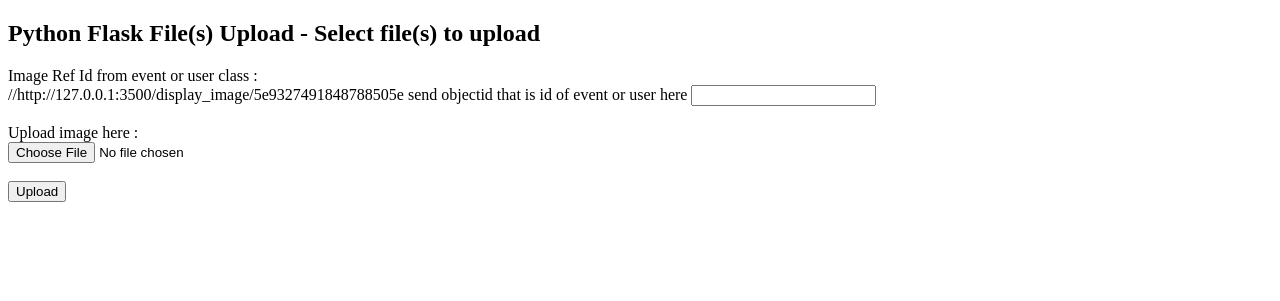
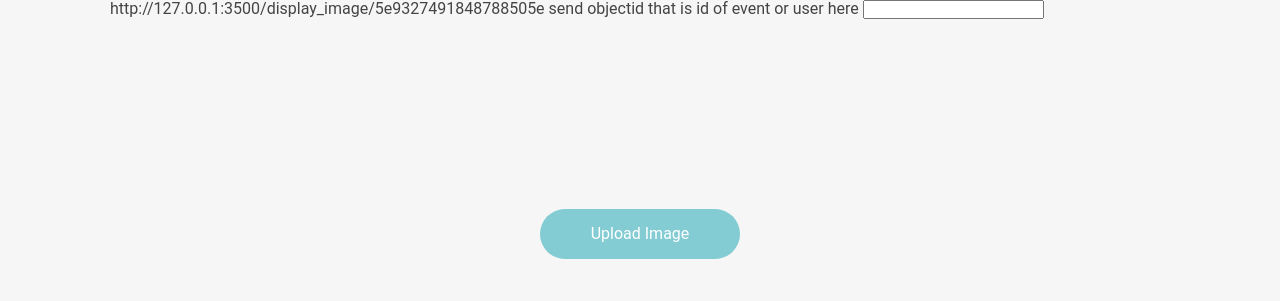
Before and after one commit to elavarasan92/wishmecardsPython, a Flask app: page /upload_image in a window 1280 px wide. Shown: the top 301 px of the page. Run offline with Flask 2, Linux system fonts and the light colour scheme; parts of the project's set-up code (start-up, migrations or seed data) failed here and were passed over.

Commit message:
image upload code

```diff
--- a/resources/render_html.py
+++ b/resources/render_html.py
@@ -1,5 +1,11 @@
 from flask import Response, request, render_template, jsonify, make_response
 from flask_restful import Resource
+
+
+class BusinessCardApi(Resource):
+    def get(self, id):
+        headers = {'Content-Type': 'text/html'}
+        return make_response(render_template('index.html', id=id), 200, headers)
 
 
 class RenderHTMLApi(Resource):
--- a/resources/routes.py
+++ b/resources/routes.py
@@ -2,7 +2,7 @@
 from .event_detail import EventDetailsApi, EventDetailApi
 from .image_detail import DisplayImageApi, UploadImageApi
 from .auth import SignupApi, LoginApi, LogoutApi, SocialAuthApi
-from .render_html import RenderHTMLApi
+from .render_html import RenderHTMLApi, BusinessCardApi
 from .reset_password import ForgotPassword, ResetPassword
 from .visiting_card import VisitingCardsApi, VisitingCardApi
 
@@ -30,3 +30,4 @@
     api.add_resource(ResetPassword, '/auth/reset')
 
     api.add_resource(RenderHTMLApi, '/')
+    api.add_resource(BusinessCardApi, '/<id>')
--- a/templates/file-upload.html
+++ b/templates/file-upload.html
@@ -1,13 +1,218 @@
-<!doctype html>
-<html>
+<!DOCTYPE html>
+<html lang="en" >
 <head>
-	<title>Python Flask File(s) Upload Example</title>
-	<script type="text/javascript" src="https://code.jquery.com/jquery-3.4.1.min.js"></script>
-	<script type="text/javascript">
-		$(document).ready(function (e) {
-			$('#upload').on('click', function () {
-				var form_data = new FormData();
-				var ins = document.getElementById('uploadFIle').files.length;
+  <meta charset="UTF-8">
+  <title>Wishmecards - Profile Picture Upload</title>
+	<style>
+	* {
+	margin: 0;
+	padding: 0;
+	box-sizing: border-box;
+}
+
+body {
+	background: #f6f6f6;
+	color: #444;
+	font-family: 'Roboto', sans-serif;
+	font-size: 16px;
+	line-height: 1;
+}
+
+.container {
+	max-width: 1100px;
+	padding: 0 20px;
+	margin: 0 auto;
+}
+
+.panel {
+	margin: 100px auto 40px;
+	max-width: 500px;
+	text-align: center;
+}
+
+.button_outer {
+	background: #83ccd3;
+	border-radius: 30px;
+	text-align: center;
+	height: 50px;
+	width: 200px;
+	display: inline-block;
+	transition: .2s;
+	position: relative;
+	overflow: hidden;
+}
+
+.btn_upload {
+	padding: 17px 30px 12px;
+	color: #fff;
+	text-align: center;
+	position: relative;
+	display: inline-block;
+	overflow: hidden;
+	z-index: 3;
+	white-space: nowrap;
+}
+
+.btn_upload input {
+	position: absolute;
+	width: 100%;
+	left: 0;
+	top: 0;
+	width: 100%;
+	height: 105%;
+	cursor: pointer;
+	opacity: 0;
+}
+
+.file_uploading {
+	width: 100%;
+	height: 10px;
+	margin-top: 20px;
+	background: #ccc;
+}
+
+.file_uploading .btn_upload {
+	display: none;
+}
+
+.processing_bar {
+	position: absolute;
+	left: 0;
+	top: 0;
+	width: 0;
+	height: 100%;
+	border-radius: 30px;
+	background: #83ccd3;
+	transition: 3s;
+}
+
+.file_uploading .processing_bar {
+	width: 100%;
+}
+
+.success_box {
+	display: none;
+	width: 50px;
+	height: 50px;
+	position: relative;
+}
+
+.success_box:before {
+	content: '';
+	display: block;
+	width: 9px;
+	height: 18px;
+	border-bottom: 6px solid #fff;
+	border-right: 6px solid #fff;
+	-webkit-transform: rotate(45deg);
+	-moz-transform: rotate(45deg);
+	-ms-transform: rotate(45deg);
+	transform: rotate(45deg);
+	position: absolute;
+	left: 17px;
+	top: 10px;
+}
+
+.file_uploaded .success_box {
+	display: inline-block;
+}
+
+.file_uploaded {
+	margin-top: 0;
+	width: 50px;
+	background: #83ccd3;
+	height: 50px;
+}
+
+.uploaded_file_view {
+	max-width: 300px;
+	margin: 40px auto;
+	text-align: center;
+	position: relative;
+	transition: .2s;
+	opacity: 0;
+	border: 2px solid #ddd;
+	padding: 15px;
+}
+
+.file_remove {
+	width: 30px;
+	height: 30px;
+	border-radius: 50%;
+	display: block;
+	position: absolute;
+	background: #aaa;
+	line-height: 30px;
+	color: #fff;
+	font-size: 12px;
+	cursor: pointer;
+	right: -15px;
+	top: -15px;
+}
+
+.file_remove:hover {
+	background: #222;
+	transition: .2s;
+}
+
+.uploaded_file_view img {
+	max-width: 100%;
+}
+
+.uploaded_file_view.show {
+	opacity: 1;
+}
+
+.error_msg {
+	text-align: center;
+	color: #f00
+}
+	</style>
+</head>
+<body>
+<!-- partial:index.partial.html -->
+<script src="https://code.jquery.com/jquery-3.3.1.min.js"></script>
+<main class="main_full">
+	<div class="container">
+		<div>http://127.0.0.1:3500/display_image/5e9327491848788505e send objectid that is id of event or user here
+			<input type="text" id="image_ref_id" name="image_ref_id"><br><br>
+		</div>
+		<div class="error_msg"></div>
+		<div class="uploaded_file_view" id="uploaded_view">
+			<span class="file_remove">X</span>
+		</div>
+		<div class="panel">
+			<div class="button_outer">
+				<div class="btn_upload">
+					<input type="file" id="upload_file" name="">
+					Upload Image
+				</div>
+				<div class="processing_bar"></div>
+				<div class="success_box"></div>
+			</div>
+		</div>
+	</div>
+</main>
+  <script>
+  var btnUpload = $("#upload_file"),
+    btnOuter = $(".button_outer");
+	btnUpload.on("change", function(e) {
+    var ext = btnUpload.val().split('.').pop().toLowerCase();
+    if ($.inArray(ext, ['gif', 'png', 'jpg', 'jpeg']) == -1) {
+        $(".error_msg").text("Not an Image...");
+    } else {
+        $(".error_msg").text("");
+        btnOuter.addClass("file_uploading");
+        setTimeout(function() {
+            btnOuter.addClass("file_uploaded");
+        }, 3000);
+        var uploadedFile = URL.createObjectURL(e.target.files[0]);
+		 setTimeout(function() {
+            $("#uploaded_view").append('<img src="' + uploadedFile + '" />').addClass("show");
+        }, 3500);
+
+		var form_data = new FormData();
+				var ins = document.getElementById('upload_file').files.length;
 
 				if(ins == 0) {
 					$('#msg').html('<span style="color:red">Select at least one file</span>');
@@ -15,7 +220,7 @@
 				}
 
 				for (var x = 0; x < ins; x++) {
-					form_data.append("files[]", document.getElementById('uploadFIle').files[x]);
+					form_data.append("files[]", document.getElementById('upload_file').files[x]);
 				}
 				//to set image_ref_id from User or EventDetail class
 				form_data.append("image_ref_id", document.getElementById('image_ref_id').value);
@@ -44,21 +249,19 @@
 						$('#msg').html(response.responseText); // display error response
 					}
 				});
-			});
-		});
-	</script>
-</head>
-<body>
-	<h2>Python Flask File(s) Upload - Select file(s) to upload</h2>
-	<dl>
-		<p>
-			<p id="msg"></p>
-			<label for="image_ref_id">Image Ref Id from event or user class : </label><br>
-			//http://127.0.0.1:3500/display_image/5e9327491848788505e send objectid that is id of event or user here
-			<input type="text" id="image_ref_id" name="image_ref_id"><br><br>
-			<label for="uploadFIle">Upload image here : </label><br>
-			<input type="file" id="uploadFIle" name="files[]" accept="image/*"/><br><br>
-			<button id="upload">Upload</button>
-		</p>
-	</dl>
+
+
+
+
+    }
+});
+$(".file_remove").on("click", function(e) {
+    $("#uploaded_view").removeClass("show");
+    $("#uploaded_view").find("img").remove();
+    btnOuter.removeClass("file_uploading");
+    btnOuter.removeClass("file_uploaded");
+});
+  </script>
+
 </body>
+</html>
```
Also changed, not shown: templates/file-uploadBkp.html (added, +64 -0 lines), templates/index.html (added, +9 -0 lines).
